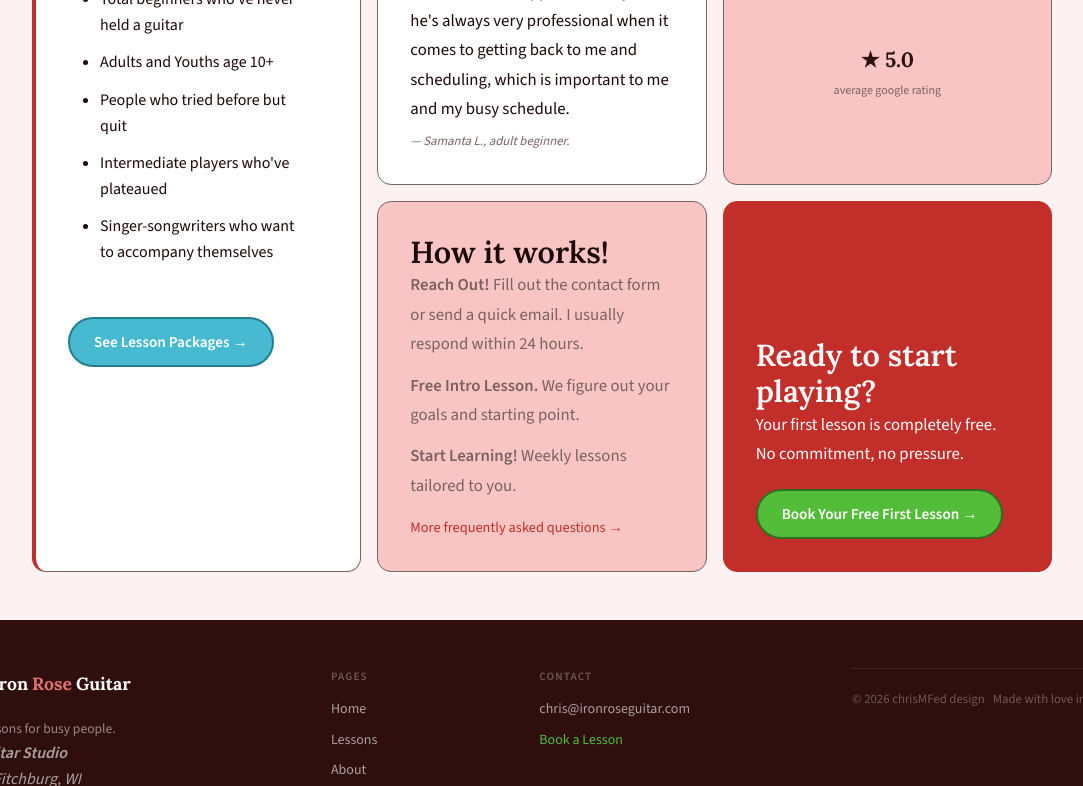
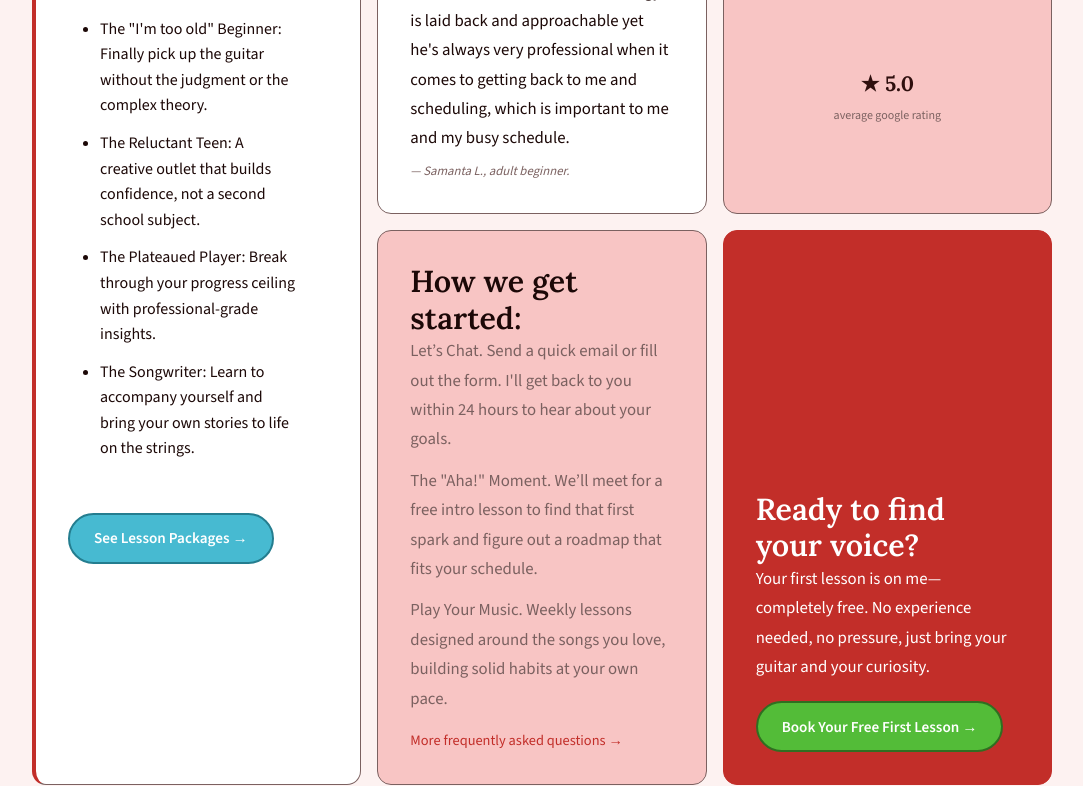
Before and after one commit to chrisfedosky/ironRoseGuitar-website, a plain HTML site: page index.html in a window 1280 px wide. Shown: the part 555-1341 px from the top of the page, without its empty margins (98-1181 px from the left). Drawn offline with nearby package versions, Linux system fonts and the light colour scheme.

Commit message:
index text updates

```diff
--- a/index.html
+++ b/index.html
@@ -36,7 +36,7 @@
       <div class="card card-hero" style="grid-area: hero">
         <span class="eyebrow">Guitar lessons for busy people</span>
         <h1>Learn guitar by playing the music you love!</h1>
-        <p>Real Songs. Real Technique. Real Music!</p>
+        <p>Skip the boring drills. Learn guitar by playing the music that actually moves you—tailored for busy teens and adults who want to find their voice.</p>
         <a href="/contact.html" class="btn btn-primary" style="margin-top: 1.25rem;">Book Your Free First Lesson!</a>
       </div>
 
@@ -58,13 +58,12 @@
 
       <!-- Is this for You?/Benefit -->
       <div class="card card-benefit" style="grid-area: benefit">
-        <h2>Sound Like You?</h2>
+        <h2>Is this for you?</h2>
         <ul class="list-benefit">
-          <li class="list-item-benefit">Total beginners who've never held a guitar</li>
-          <li class="list-item-benefit">Adults and Youths age 10+</li>
-          <li class="list-item-benefit">People who tried before but quit</li>
-          <li class="list-item-benefit">Intermediate players who've plateaued</li>
-          <li class="list-item-benefit">Singer-songwriters who want to accompany themselves</li>
+          <li class="list-item-benefit"><span>The "I'm too old" Beginner:</span> Finally pick up the guitar without the judgment or the complex theory.</li>
+          <li class="list-item-benefit"><span>The Reluctant Teen:</span> A creative outlet that builds confidence, not a second school subject.</li>
+          <li class="list-item-benefit"><span>The Plateaued Player:</span> Break through your progress ceiling with professional-grade insights.</li>
+          <li class="list-item-benefit"><span>The Songwriter:</span> Learn to accompany yourself and bring your own stories to life on the strings.</li>
         </ul>
         <a href="/lessons.html" class="btn btn-secondary" style="margin-top: 1.25rem;">See Lesson Packages →</a>
       </div>
@@ -81,17 +80,17 @@
 
       <!-- Change to "How it works 3 simple steps" instead of faqs -->
       <div class="card card-muted" style="grid-area: faq">
-        <h2>How it works!</h2>
-        <p><strong>Reach Out!</strong> Fill out the contact form or send a quick email. I usually respond within 24 hours.</p>
-        <p style="margin-top: 0.75rem;"><strong>Free Intro Lesson.</strong> We figure out your goals and starting point.</p>
-        <p style="margin-top: 0.75rem;"><strong>Start Learning!</strong> Weekly lessons tailored to you.</p>
+        <h2>How we get started:</h2>
+        <p><span>Let’s Chat.</span> Send a quick email or fill out the form. I'll get back to you within 24 hours to hear about your goals.</p>
+        <p style="margin-top: 0.75rem;"><span>The "Aha!" Moment.</span> We’ll meet for a free intro lesson to find that first spark and figure out a roadmap that fits <span>your</span> schedule.</p>
+        <p style="margin-top: 0.75rem;"><span>Play Your Music. </span> Weekly lessons designed around the songs you love, building solid habits at your own pace.</p>
         <a href="/faq.html" style="display: inline-block; margin-top: 1rem; font-size: 0.9rem;">More frequently asked questions →</a>
       </div>
 
       <!-- CTA -->
       <div class="card card-cta" style="grid-area: cta">
-        <h2>Ready to start playing?</h2>
-        <p>Your first lesson is completely free. No commitment, no pressure.</p>
+        <h2>Ready to find your voice?</h2>
+        <p>Your first lesson is on me—completely free. No experience needed, no pressure, just bring your guitar and your curiosity.</p>
         <a href="/contact.html" class="btn btn-primary" style="margin-top: 1.25rem;">Book Your Free First Lesson →</a>
       </div>
 
```
Also changed, not shown: lessons.html (+1 -1 lines).
